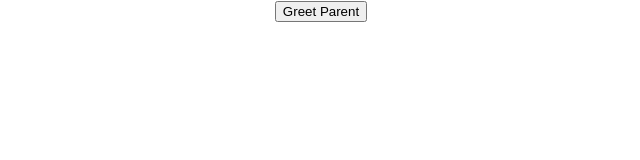
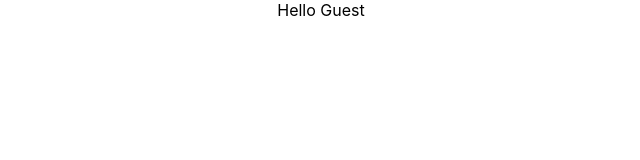
Before and after one commit to Kushanrawindu/LearnReactFromScratch, a React (Create React App) app: page / in a window 1280 px wide. Shown: the top 160 px of the page, without its empty margins (319-959 px from the left). Built offline with nearby package versions, Linux system fonts and the light colour scheme.

Commit message:
conditional rendering

```diff
--- a/src/App.js
+++ b/src/App.js
@@ -10,11 +10,13 @@ import FunctionClick from './components/FunctionClick'
 import ClassClick from './components/ClassClick';
 import EventBind from './components/EventBind';
 import ParentComponent from './components/ParentComponent';
+import UserGreetings from './components/UserGreetings'
 
 function App() {
   return (
     <div className="App">
-      <ParentComponent/>
+      <UserGreetings />
+      {/* <ParentComponent/> */}
       {/* <EventBind/> */}
       {/* <FunctionClick/> */}
       {/* <ClassClick/> */}
--- /dev/null
+++ b/src/components/UserGreetings.js
@@ -0,0 +1,47 @@
+import React, { Component } from 'react'
+
+class UserGreetings extends Component {
+
+    constructor(props) {
+        super(props)
+
+        this.state = {
+             isLoggedIn: false
+        }
+    }
+
+    render(){
+
+        return(
+            this.state.isLoggedIn ?
+            <div>Hello Kushan</div> : <div>Hello Guest</div>
+        )
+
+        // let message
+        // if(this.state.isLoggedIn){
+        //     message = <div>Welcome Kushan</div>
+        // }else{
+        //     message = <div>Welcome Guest</div>
+        // }
+        // return <div>{message}</div>
+    }
+
+    //     if(this.state.isLoggedIn){
+    //         return (
+    //             <div>
+    //                 <div>Hello Kushan</div>
+    //             </div>
+
+    //         )
+    //     }else{
+    //         return (
+    //             <div>
+    //                 <div>Hello Guest</div>
+    //             </div>
+
+    //         )
+    //     }
+
+}
+
+export default UserGreetings
```
